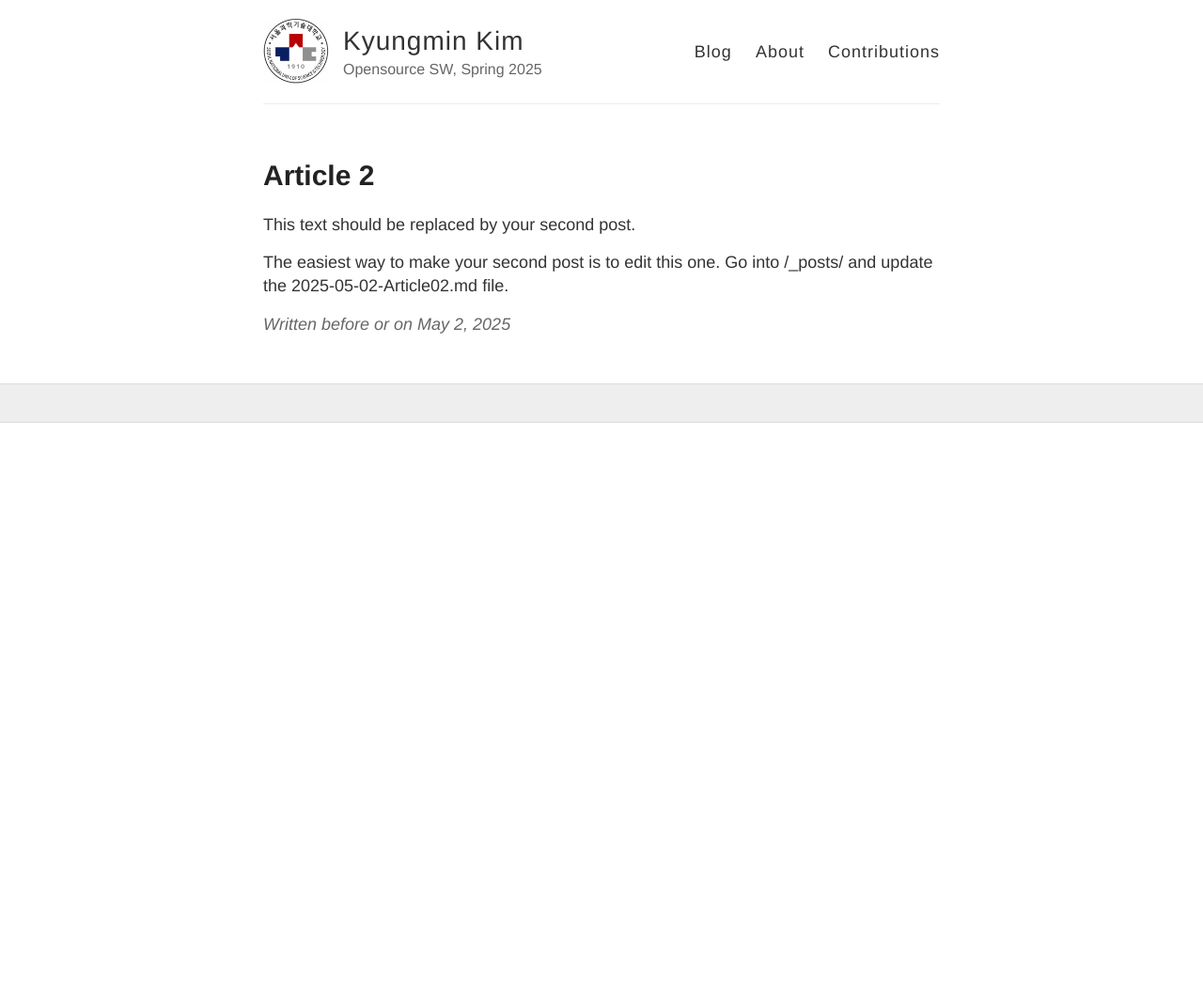
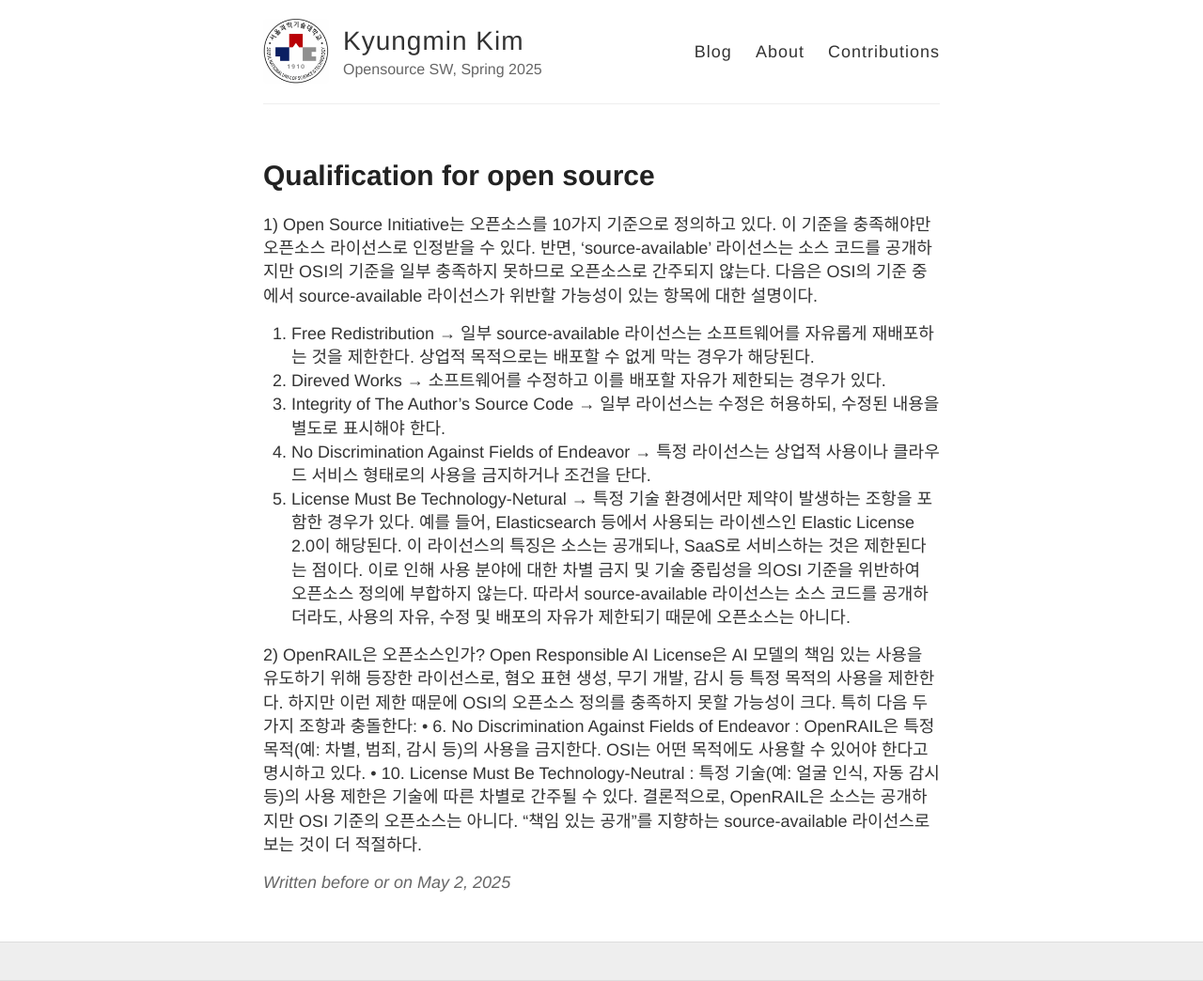
Before and after one commit to IISE-OSS25/sam2746-blog, a Jekyll site: the page built from _posts/2025-05-02-Article02.md, in a window 1280 px wide. Shown: the whole page at 94% size. Built offline with Jekyll 4.4.1, drawn with Linux system fonts in a browser that asks for light colours; before the commit the page ends 900 px from its top, so only the background shows below that.

Commit message:
2nd article update

```diff
--- a/_posts/2025-05-02-Article02.md
+++ b/_posts/2025-05-02-Article02.md
@@ -1,10 +1,28 @@
 ---
 layout: post
-title: Article 2
+title: Qualification for open source
 ---
 
 
-This text should be replaced by your second post.
+1) Open Source Initiative는 오픈소스를 10가지 기준으로 정의하고 있다. 이 기준을 충족해야만 오픈소스 라이선스로 인정받을 수 있다. 반면, 'source-available' 라이선스는 소스 코드를 공개하지만 OSI의 기준을 일부 충족하지 못하므로 오픈소스로 간주되지 않는다.
+다음은 OSI의 기준 중에서 source-available 라이선스가 위반할 가능성이 있는 항목에 대한 설명이다.
+1.	Free Redistribution
+→ 일부 source-available 라이선스는 소프트웨어를 자유롭게 재배포하는 것을 제한한다. 상업적 목적으로는 배포할 수 없게 막는 경우가 해당된다.
+2.	Direved Works
+→ 소프트웨어를 수정하고 이를 배포할 자유가 제한되는 경우가 있다.
+4.	Integrity of The Author’s Source Code
+→ 일부 라이선스는 수정은 허용하되, 수정된 내용을 별도로 표시해야 한다.
+6.	No Discrimination Against Fields of Endeavor
+→ 특정 라이선스는 상업적 사용이나 클라우드 서비스 형태로의 사용을 금지하거나 조건을 단다.
+10.	 License Must Be Technology-Netural
+→ 특정 기술 환경에서만 제약이 발생하는 조항을 포함한 경우가 있다.
+예를 들어, Elasticsearch 등에서 사용되는 라이센스인 Elastic License 2.0이 해당된다. 이 라이선스의 특징은 소스는 공개되나, SaaS로 서비스하는 것은 제한된다는 점이다. 이로 인해 사용 분야에 대한 차별 금지 및 기술 중립성을 의OSI 기준을 위반하여 오픈소스 정의에 부합하지 않는다.
+따라서 source-available 라이선스는 소스 코드를 공개하더라도, 사용의 자유, 수정 및 배포의 자유가 제한되기 때문에 오픈소스는 아니다.
 
-The easiest way to make your second post is to edit this one.
-Go into /_posts/ and update the 2025-05-02-Article02.md file.
+
+2) OpenRAIL은 오픈소스인가?
+Open Responsible AI License은 AI 모델의 책임 있는 사용을 유도하기 위해 등장한 라이선스로, 혐오 표현 생성, 무기 개발, 감시 등 특정 목적의 사용을 제한한다.
+하지만 이런 제한 때문에 OSI의 오픈소스 정의를 충족하지 못할 가능성이 크다. 특히 다음 두 가지 조항과 충돌한다:
+•	6. No Discrimination Against Fields of Endeavor : OpenRAIL은 특정 목적(예: 차별, 범죄, 감시 등)의 사용을 금지한다. OSI는 어떤 목적에도 사용할 수 있어야 한다고 명시하고 있다.
+•	10. License Must Be Technology-Neutral : 특정 기술(예: 얼굴 인식, 자동 감시 등)의 사용 제한은 기술에 따른 차별로 간주될 수 있다.
+결론적으로, OpenRAIL은 소스는 공개하지만 OSI 기준의 오픈소스는 아니다. "책임 있는 공개"를 지향하는 source-available 라이선스로 보는 것이 더 적절하다.
```
Also changed, not shown: 1 other file.
